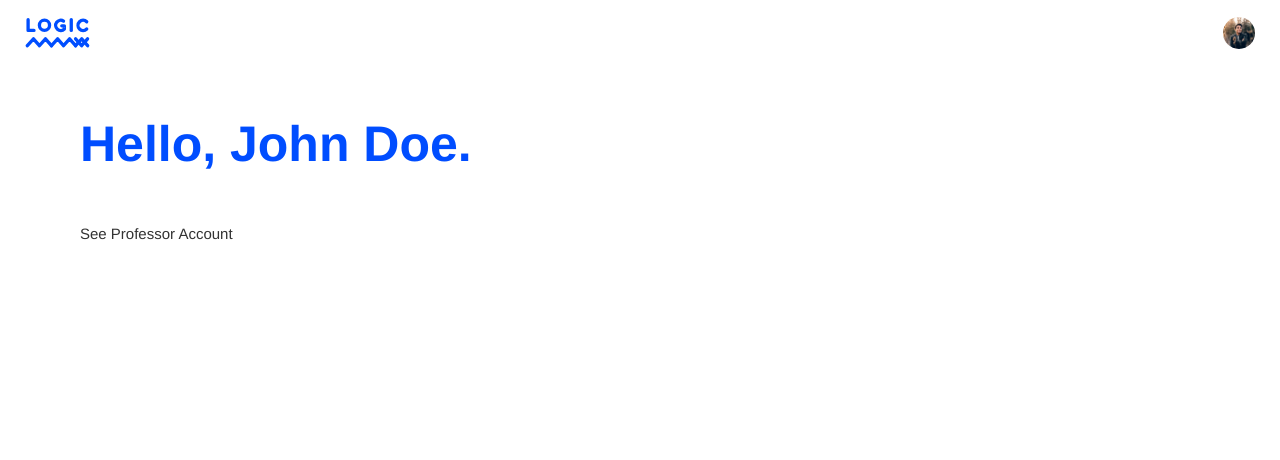
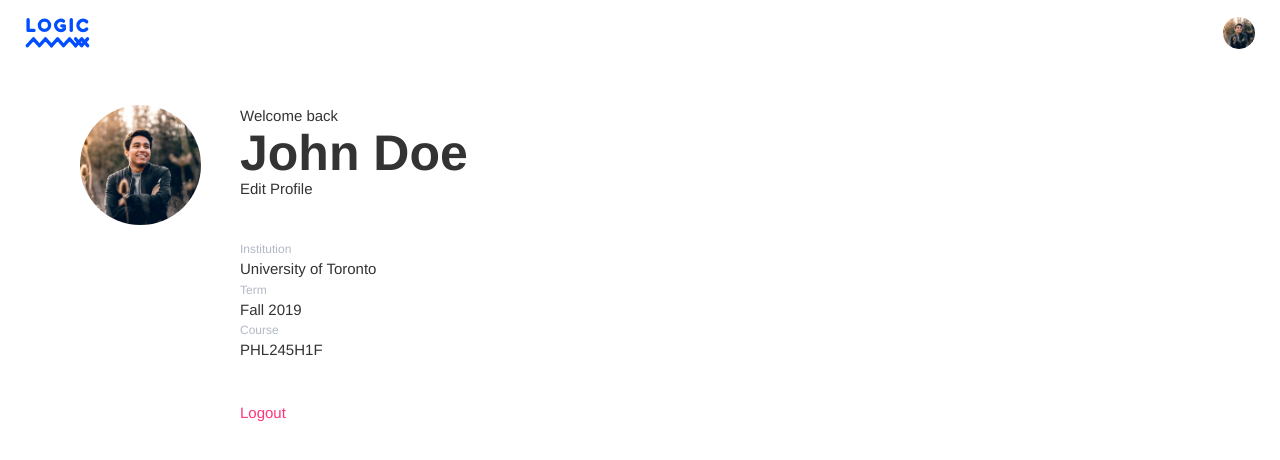
Before and after one commit to leesgrey/Logic2020, a plain HTML site: page tmpl/account.html in a window 1280 px wide. Drawn offline with Linux system fonts and the light colour scheme; files whose address does not match are found by name.

Commit message:
Added profile info

```diff
--- /dev/null
+++ b/assets/account.css
@@ -0,0 +1,18 @@
+.profileImageContainer {
+  float: left;
+}
+
+.profileImage {
+  height: 120px;
+  border-radius: 50%;
+}
+
+#accountTitleContainer, #accountInfoContainer,
+#logoutContainer {
+  margin-left: 160px;
+}
+
+#mainUsername {
+  font-size: 50px;
+  line-height: 1;
+}
--- a/assets/portal.css
+++ b/assets/portal.css
@@ -5,7 +5,7 @@
 body {
   font-family: Helvetica,Arial,sans-serif;
   font-size: 15px;
-  font-weight: 300;
+  font-weight: 500;
   line-height: 1.5;
   color: #333;
   margin: 0;
@@ -61,7 +61,7 @@ a {
 }
 
 .pink-txt {
-  color: #FC7CED;
+  color: #FF357B;
 }
 
 .blue-txt {
@@ -117,6 +117,15 @@ button, input, select, textarea {
 
 .blue-btn:focus {
   background-color: #3367E1;
+}
+
+.grey-btn, .grey-btn:hover {
+  background-color: #B2B8C6;
+  color: white;
+}
+
+.grey-btn:focus {
+  background-color: #B2B8C6;
 }
 
 /* input */
--- a/tmpl/account.html
+++ b/tmpl/account.html
@@ -5,6 +5,7 @@
   <title>Logic2020</title>
 
   <link href="../assets/portal.css" rel="stylesheet">
+  <link href="../assets/account.css" rel="stylesheet">
 </head>
 <body>
   <nav class="navbar">
@@ -30,10 +31,63 @@
   <main class="main">
     <div class="sectionContainer">
       <div class="sectionContent">
-        <h2 class="title blue-txt" style="font-size: 50px;">
-          Hello, John Doe.
-        </h2>
-        <a href="./professorAccount.html">See Professor Account</a>
+        <div class="profileImageContainer">
+          <a href="#">
+            <img src="../assets/profile.jpg" class="profileImage" alt="">
+          </a>
+        </div>
+        <div id="accountTitleContainer">
+          <p>
+            Welcome back
+          </p>
+          <h3 class="title js-username" id="mainUsername">
+            John Doe
+          </h3>
+          <a href="#">
+            Edit Profile
+          </a>
+        </div>
+      </div>
+    </div>
+
+    <div class="sectionContainer">
+      <div class="sectionContent">
+        <div id="accountInfoContainer">
+          <div class="">
+            <p class="sm-title">
+              Institution
+            </p>
+            <p>
+              University of Toronto
+            </p>
+          </div>
+
+          <div class="">
+            <p class="sm-title">
+              Term
+            </p>
+            <p>
+              Fall 2019
+            </p>
+          </div>
+
+          <div class="">
+            <p class="sm-title">
+              Course
+            </p>
+            <p>
+              PHL245H1F
+            </p>
+          </div>
+        </div>
+      </div>
+    </div>
+
+    <div class="sectionContainer">
+      <div class="sectionContent">
+        <div id="logoutContainer">
+          <a href="./login.html" class="pink-txt">Logout</a>
+        </div>
       </div>
     </div>
   </main>
```
Also changed, not shown: tmpl/practice.html (+1 -1 lines), tmpl/professorAccount.html (+57 -3 lines).
